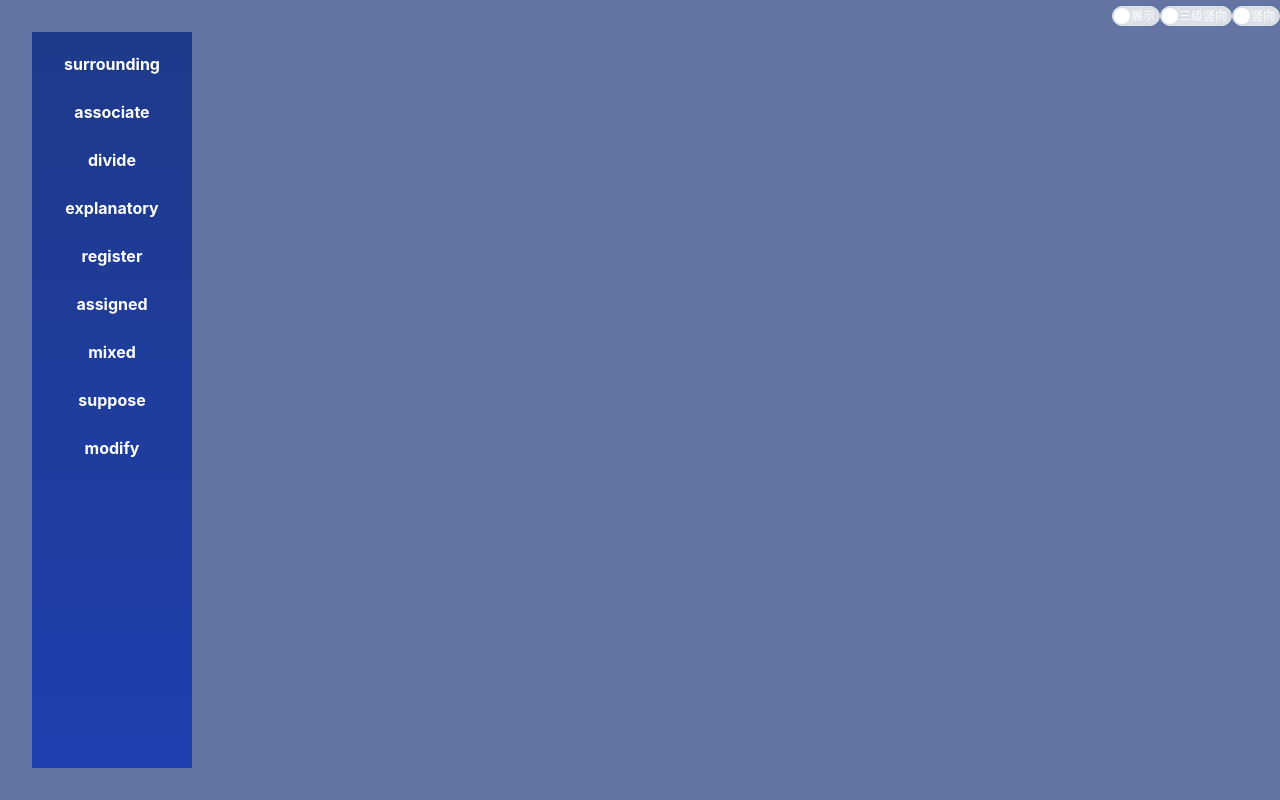
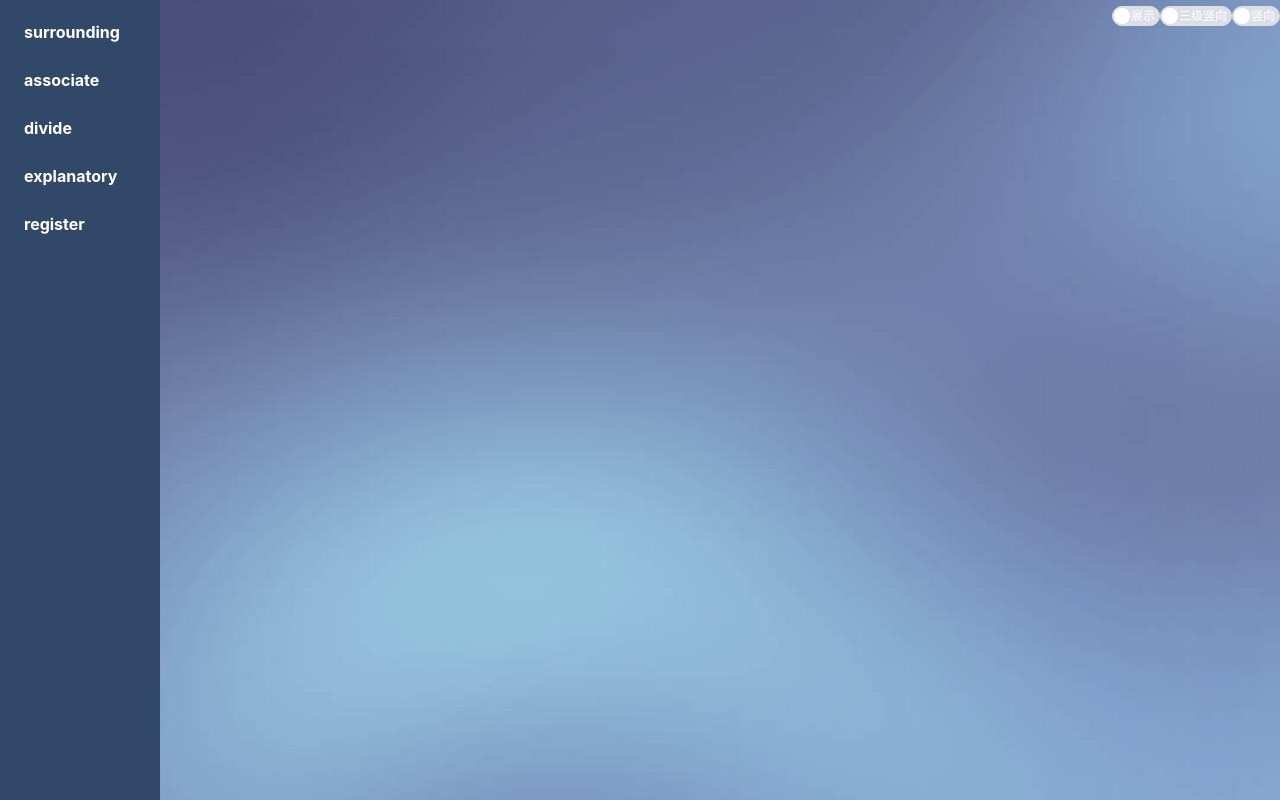
Before and after one commit to zqd123/menu-vite-project, a Vue app: page /#/first/menu in a window 1280 px wide. Built offline with nearby package versions, Linux system fonts and the light colour scheme.

Commit message:
feat: 页面调整

```diff
--- a/src/style.css
+++ b/src/style.css
@@ -69,9 +69,11 @@ button:focus-visible {
   width: 100vw;
   /* max-width: 1280px; */
   margin: 0 auto;
-  padding: 2rem;
-  text-align: center;
-  background: #6575a3;
+  /* padding: 2rem; */
+  /* text-align: center; */
+  background-image:url('assets/bg.jpg');
+  background-repeat: no-repeat;
+  background-size: cover;
 }
 
 @media (prefers-color-scheme: light) {
--- a/src/views/menu/OperateBars.vue
+++ b/src/views/menu/OperateBars.vue
@@ -1,7 +1,7 @@
 <template>
     <div class="flex !absolute right-0 top-0">
       <el-switch
-        v-model="isHide"
+        v-model="_isHide"
         @change="refreshStatus"
         inline-prompt
         active-text="隐藏"
@@ -25,7 +25,7 @@
 </template>
 <script lang="ts" setup>
 import { ref } from "vue";
-const emit = defineEmits(["update:isGlobalColumn","update:isThirdColumn"]);
+const emit = defineEmits(["update:isGlobalColumn","update:isThirdColumn","update:isHide"]);
 const props = defineProps({
   isGlobalColumn:{
     type:Boolean,
@@ -34,9 +34,13 @@ const props = defineProps({
   isThirdColumn:{
     type:Boolean,
     default:false
+  },
+  isHide:{
+    type:Boolean,
+    default:false
   }
 })
- const isHide = ref(false); // 展开下级菜单,隐藏上级菜单
+ const _isHide = ref(false); // 展开下级菜单,隐藏上级菜单
   const _isGlobalColumn = ref(props.isGlobalColumn); // 菜单全局方向
   const _isThirdColumn = ref(false); // 三级菜单方向
   const isShowFirstMenu = ref(true);
@@ -51,8 +55,9 @@ const props = defineProps({
   }
   //重置刷新
   const refreshStatus = () => {
-    isShowFirstMenu.value = true;
-    isShowSecondMenu.value = false;
-    isShowThirdMenu.value = false;
+    emit('update:isHide', _isHide.value)
+    // isShowFirstMenu.value = true;
+    // isShowSecondMenu.value = false;
+    // isShowThirdMenu.value = false;
   };
 </script>
--- a/src/views/menu/menu.vue
+++ b/src/views/menu/menu.vue
@@ -1,6 +1,9 @@
 <template>
-  <OperateBars v-model:isGlobalColumn="isGlobalColumn"
-  v-model:isThirdColumn="isThirdColumn"></OperateBars>
+  <OperateBars
+    v-model:isGlobalColumn="isGlobalColumn"
+    v-model:isThirdColumn="isThirdColumn"
+    v-model:isHide="isHide"
+  ></OperateBars>
   <div
     class="flex h-full w-full"
     :class="isGlobalColumn ? 'flex-col' : 'flex-row'"
@@ -8,14 +11,14 @@
     <transition name="fade">
       <div
         v-show="isShowFirstMenu"
-        class="bg-gradient-to-b from-blue-900 to-blue-800 flex gap-4 p-4 text-white"
+        class="bg-[#324868] flex gap-4 p-4 text-white"
         :class="!isGlobalColumn ? 'flex-col' : 'flex-row justify-center'"
       >
         <div
           v-for="item in menuLevel1"
           :key="item.menuId"
           @click="firstMenuClick(item)"
-          class="w-32 font-bold min-w-max   rounded-sm py-1 px-2"
+          class="w-32 font-bold min-w-max rounded-sm py-1 px-2"
         >
           {{ item.menuName }}
         </div>
@@ -25,14 +28,14 @@
     <transition name="fade">
       <div
         v-show="isShowSecondMenu"
-        class="bg-blue-300 flex gap-4 p-4 text-black"
+        class="bg-[#e2e0df] flex gap-4 p-4 text-black"
         :class="!isGlobalColumn ? 'flex-col' : 'flex-row justify-center'"
       >
         <div
           v-for="item in menuLevel2"
           :key="item.menuId"
           @click="secondMenuClick(item)"
-          class="w-32 font-bold min-w-max    rounded-sm py-1 px-2"
+          class="w-32 font-bold min-w-max rounded-sm py-1 px-2"
         >
           {{ item.menuName }}
         </div>
@@ -42,7 +45,7 @@
     <transition name="fade">
       <div
         v-show="isShowThirdMenu"
-        class="flex-1 bg-gray-300 flex gap-4 p-4 text-black"
+        class="flex-1 bg-[#ffffff] flex gap-4 p-4 text-black"
         :class="thirdCenter"
       >
         <div
@@ -51,7 +54,7 @@
           class="flex items-center gap-4"
           :class="!isThirdColumn ? 'flex-row' : 'flex-col'"
         >
-          <span class="font-bold w-32   rounded-sm py-1 px-2">{{
+          <span class="font-bold w-32 rounded-sm py-1 px-2">{{
             parent.menuName
           }}</span>
           <div
@@ -62,7 +65,7 @@
               v-for="child in parent.children"
               :key="child.menuId"
               @click="selectClick(child)"
-              class="w-32  min-w-max   rounded-sm py-1 px-2"
+              class="w-32 min-w-max rounded-sm py-1 px-2"
             >
               {{ child.menuName }}
             </div>
@@ -73,23 +76,10 @@
   </div>
 </template>
 <script lang="ts" setup>
-import {useMenu} from './menuHook'
+import { useMenu } from "./menuHook";
 import OperateBars from "./OperateBars.vue";
-import {Menu, useProcessData } from "./useProcessDataHook";
 import { onMounted, ref, unref } from "vue";
 const {
-  allMenu,
-  remainMenu,
-  mapData,
-  getRandomData,
-  changeRemainMenu,
-  menuTree,
-  createLevelDataList,
-} = useProcessData();
-const {
-    menu2Arr,
-    menu3Arr,
-    menu3ChildArr,
   isHide,
   isGlobalColumn,
   isThirdColumn,
@@ -105,11 +95,11 @@ const {
   menuLevel1,
   menuLevel2,
   menuLevel3,
-} = useMenu()
+} = useMenu();
 
 onMounted(() => {
-  initMenu(9,true)
- })
+  initMenu(5, true);
+});
 </script>
 <style scoped>
 .fade-enter-active,
--- a/src/views/menu/menuHook.ts
+++ b/src/views/menu/menuHook.ts
@@ -1,6 +1,7 @@
 import { ElMessageBox } from "element-plus";
 import { computed, ref } from "vue";
 import { Menu, useProcessData } from "./useProcessDataHook";
+import Nprogress from '@/utils/progress'
 const {
   allMenu,
   remainMenu,
@@ -12,9 +13,6 @@ const {
   createLevelDataList,
 } = useProcessData();
 export function useMenu() {
-  const menu2Arr = ref<Menu[]>([]);
-  const menu3Arr = ref<Menu[]>([]);
-  const menu3ChildArr = ref<Menu[]>([]);
   const isHide = ref(false); // 展开下级菜单,隐藏上级菜单
   const isGlobalColumn = ref(false); // 菜单全局方向
   const isThirdColumn = ref(false); // 三级菜单方向
@@ -35,8 +33,10 @@ export function useMenu() {
 
   /**
    * 初始化菜单
-   */
-  async function initMenu(everyLevelNum=5,onlySingle=false) {
+  */
+ async function initMenu(everyLevelNum=5,onlySingle=false) {
+    Nprogress.start();
+
     allMenu.value = await mapData();
     remainMenu.value = allMenu.value;// 剩余可选菜单数据,默认是全部数据
 
@@ -49,6 +49,7 @@ export function useMenu() {
       item.children=getRandomData(remainMenu.value, everyLevelNum)
       return item
     })
+    Nprogress.done();
     console.log("🚀 ~ file: menuHook.ts:51 ~ initMenu ~ menuLevel3List.value:", menuLevel3List.value)
   }
   const thirdCenter = computed(() => {
@@ -108,9 +109,6 @@ export function useMenu() {
     isShowThirdMenu.value = false;
   };
   return {
-    menu2Arr,
-    menu3Arr,
-    menu3ChildArr,
     isHide,
     isGlobalColumn,
     isThirdColumn,
--- a/vite.config.ts
+++ b/vite.config.ts
@@ -1,6 +1,7 @@
 import { defineConfig } from "vite";
 import vue from "@vitejs/plugin-vue";
 import AutoImport from "unplugin-auto-import/vite";
+import path from "path";
 import Components from "unplugin-vue-components/vite";
 import ElementPlus from "unplugin-element-plus/dist/vite";
 import { ElementPlusResolver } from "unplugin-vue-components/resolvers";
@@ -28,6 +29,12 @@ export default defineConfig({
       },
     },
   },
+  resolve:{
+    // 配置路径别名
+    alias: {
+      '@': path.resolve(__dirname, './src'),
+    },
+  },
   plugins: [
     vue(),
     ElementPlus({
```
Also changed, not shown: src/assets/bg.jpg (added). Lines whose indentation alone changed are shown as unchanged.
